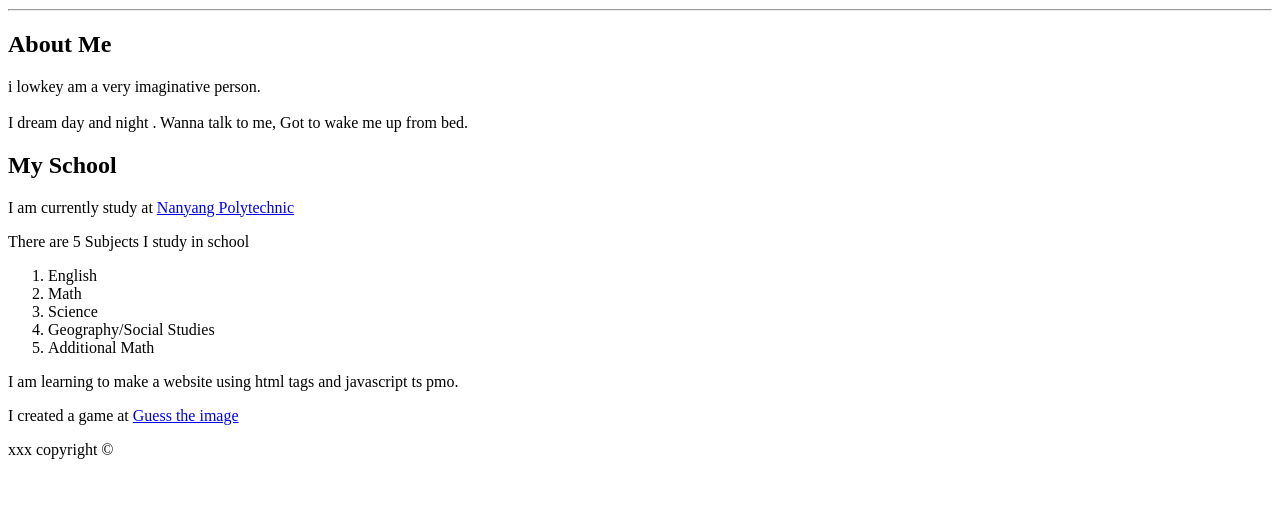
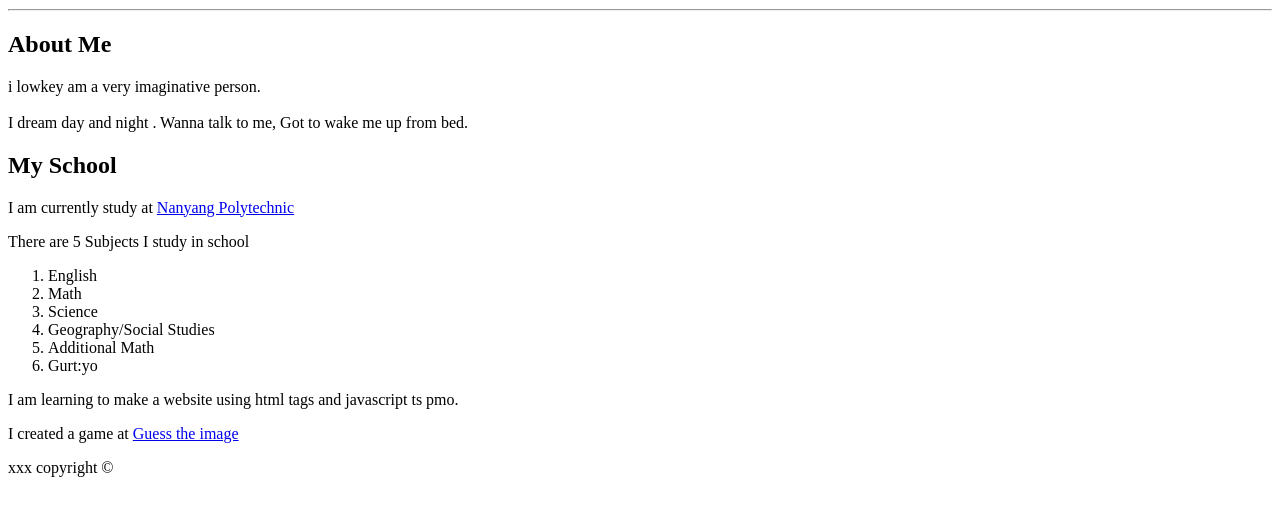
Before and after one commit to Shr1mprwn/Shr1mprwnGitHub.io, a plain HTML site: page index.html in a window 1280 px wide. Shown: the part 99-614 px from the top of the page. Drawn offline with Linux system fonts and the light colour scheme.

Commit message:
Update index.html

```diff
--- a/index.html
+++ b/index.html
@@ -19,6 +19,7 @@
 <li>Science</li>
 <li>Geography/Social Studies</li>
 <li>Additional Math</li>
+<li>Gurt:yo</li>
 
 </ol>
 <p>I am learning to make a website using html tags and javascript ts pmo.</p>
```
